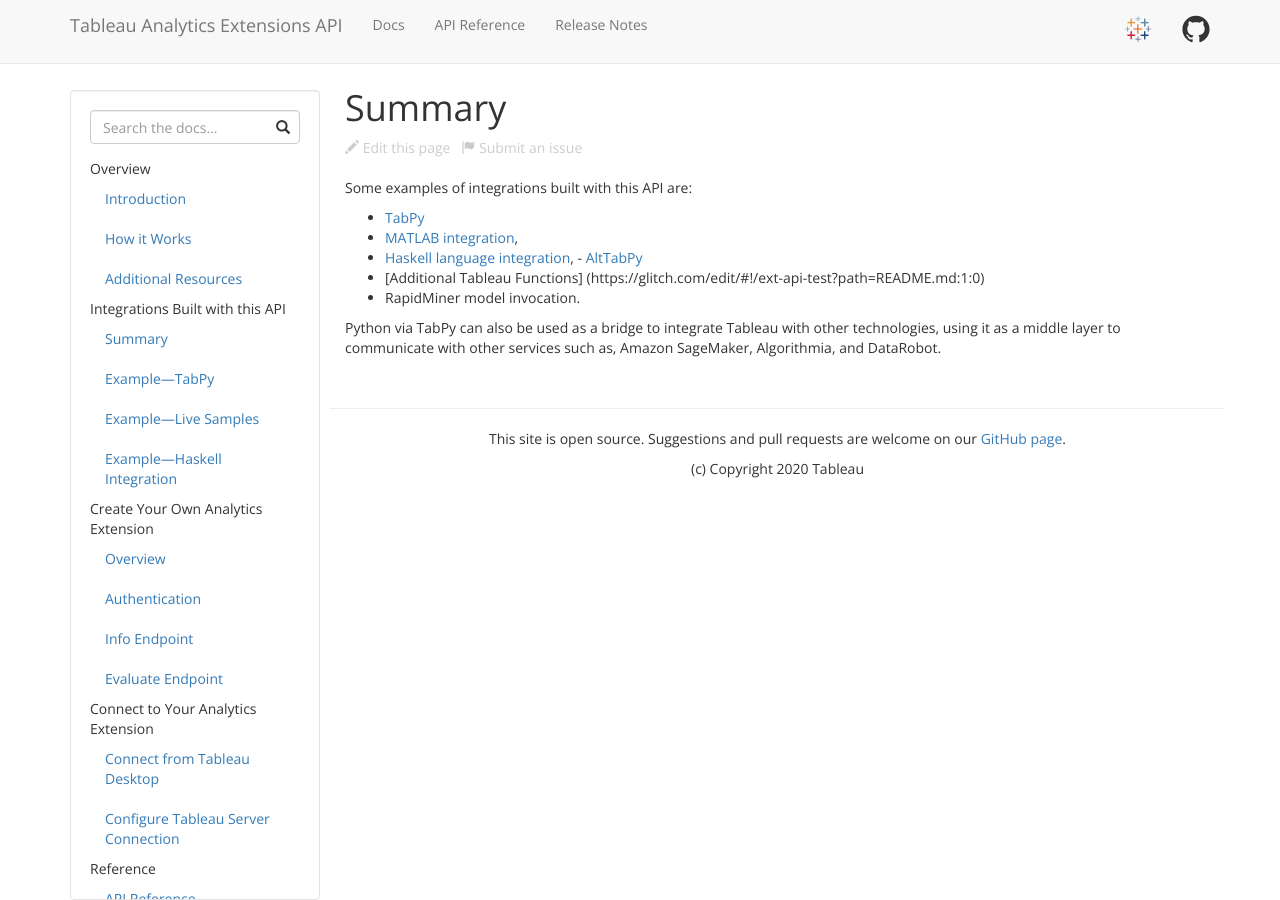
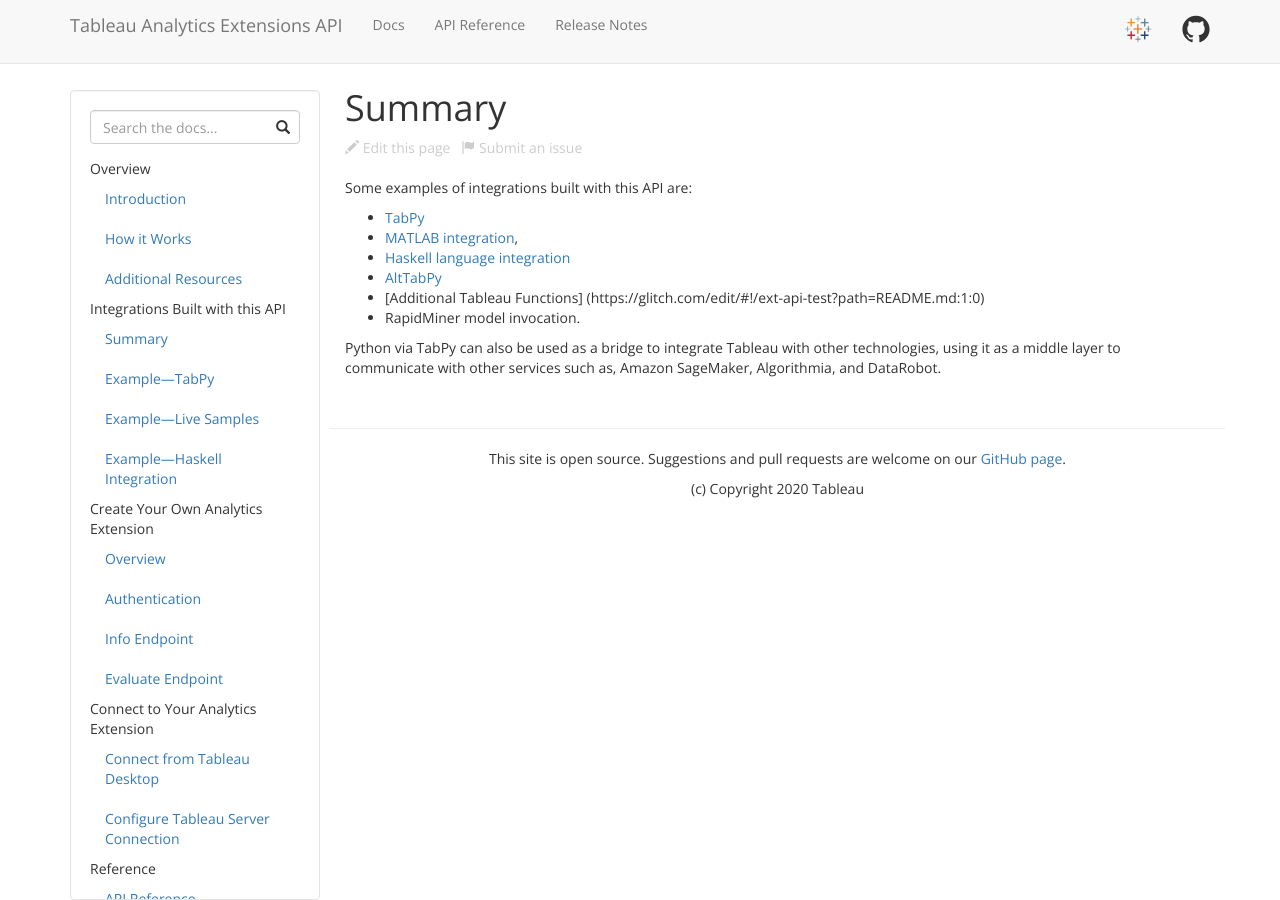
Before and after one commit to tableau/analytics-extensions-api, a Jekyll site: the page built from docs/ae_summary.md, in a window 1280 px wide. Built offline with Jekyll 4.4.1, drawn with Linux system fonts in a browser that asks for light colours; nearby versions of some CDN libraries.

```diff
--- a/docs/ae_summary.md
+++ b/docs/ae_summary.md
@@ -6,7 +6,8 @@ layout: docs
 Some examples of integrations built with this API are:
 - [TabPy](https://github.com/tableau/TabPy)
 - [MATLAB integration](https://www.mathworks.com/products/reference-architectures/tableau.html),
-- [Haskell language integration](https://databoss.starschema.net/tableau-external-services-api-adding-haskell-calculations/), - [AltTabPy](https://alttabpy.readthedocs.io/en/latest/index.html)
+- [Haskell language integration](https://databoss.starschema.net/tableau-external-services-api-adding-haskell-calculations/)
+- [AltTabPy](https://alttabpy.readthedocs.io/en/latest/index.html)
 - [Additional Tableau Functions] (https://glitch.com/edit/#!/ext-api-test?path=README.md:1:0)
 - RapidMiner model invocation.
 
```
